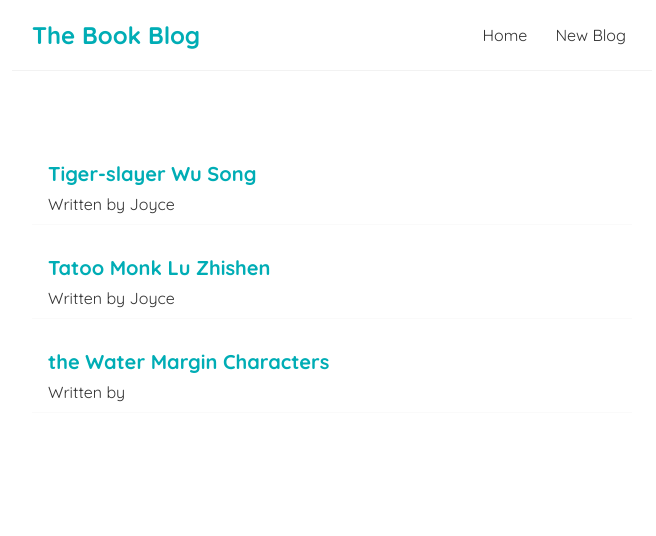
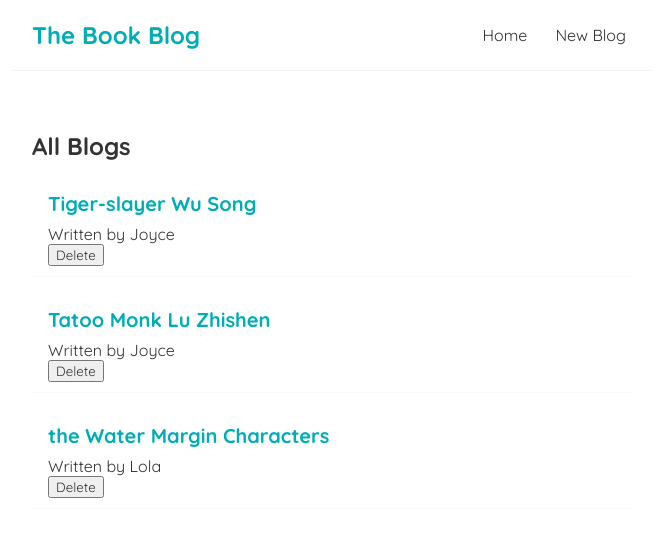
Before and after one commit to joycethh/json-server-blog-project, a React (Create React App) app: page / in a window 1280 px wide. Shown: the top 536 px of the page, without its empty margins (308-964 px from the left). Built offline with nearby package versions, Linux system fonts and the light colour scheme.

Commit message:
add delete blog function

```diff
--- a/src/BlogList.js
+++ b/src/BlogList.js
@@ -1,12 +1,14 @@
 import React from "react";
 
-export const BlogList = ({ blogs }) => {
+export const BlogList = ({ blogs, title, handleDelete }) => {
   return (
     <div className="blog-list">
+      <h2>{title} </h2>
       {blogs.map((blog) => (
         <div className="blog-preview" key={blog.id}>
           <h2>{blog.title}</h2>
           <p>Written by {blog.author}</p>
+          <button onClick={() => handleDelete(blog.id)}>Delete</button>
         </div>
       ))}
     </div>
--- a/src/Home.js
+++ b/src/Home.js
@@ -1,12 +1,22 @@
-import React, { useState } from "react";
+import React, { useState, useEffect } from "react";
 import { blogsData } from "./blogsData";
 import { BlogList } from "./BlogList";
 
 export const Home = () => {
   const [blogs, setBlogs] = useState(blogsData);
+
+  const handleDelete = (id) => {
+    const newBlogs = blogs.filter((blog) => blog.id !== id);
+    setBlogs(newBlogs);
+  };
+
+  useEffect(() => {
+    console.log("useEffect got fired");
+    console.log("blogs-state", blogs);
+  });
   return (
     <div className="home">
-      <BlogList blogs={blogs} key={blogs.id} />
+      <BlogList blogs={blogs} title="All Blogs" handleDelete={handleDelete} />
     </div>
   );
 };
--- a/src/blogsData.js
+++ b/src/blogsData.js
@@ -14,5 +14,7 @@
   {
     title: "the Water Margin Characters",
     body: "The 108 Stars of Destiny are at the core of the plot of Water Margin. It inclues 36 Heaveenly stars and 72 Earthly Fiends",
+    author: "Lola",
+    id: 3,
   },
 ];
```
